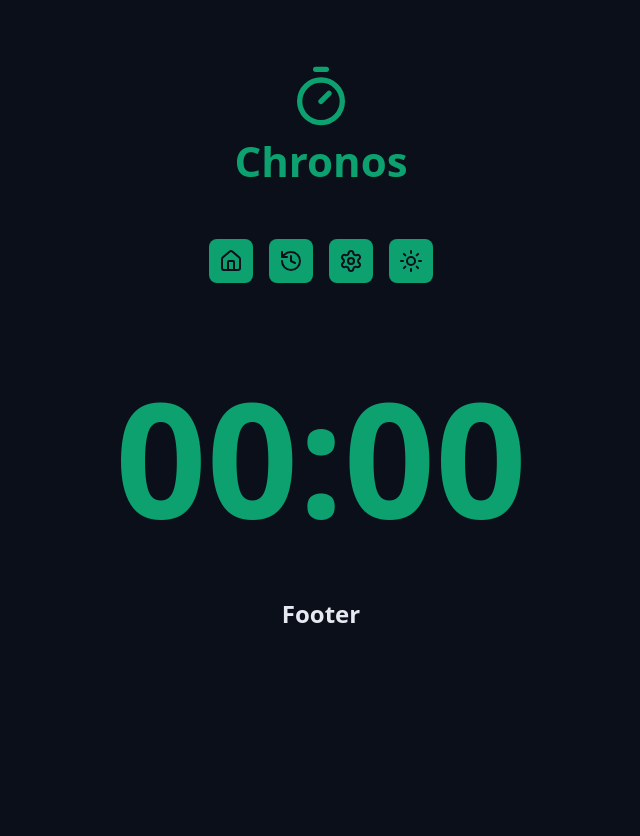
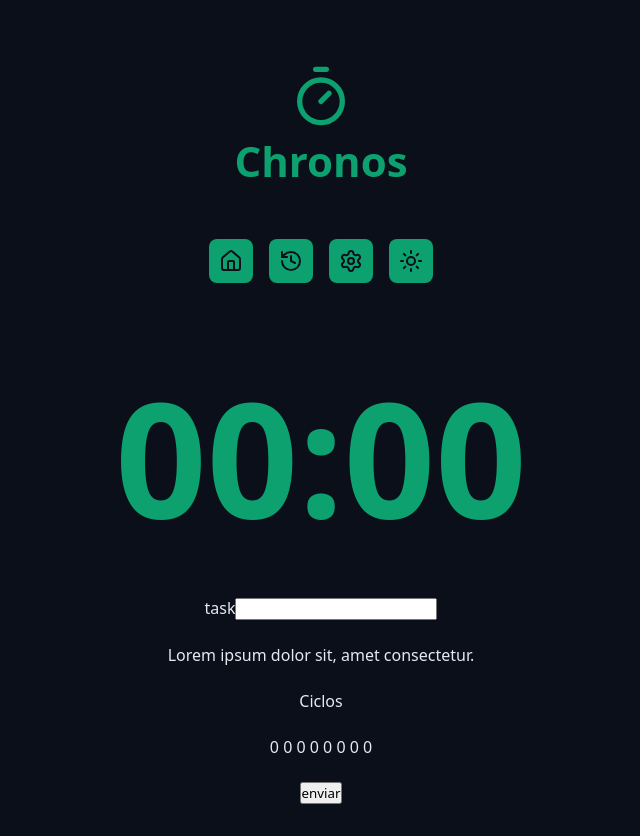
Before and after one commit to MarvinRF/chronos-pomodoro, a React (Vite) app: page / in a window 1280 px wide. Shown: the whole page, without its empty margins (319-959 px from the left). Before the commit the page ends 800 px from the top, so only its background shows below. Built offline with nearby package versions, Linux system fonts and the light colour scheme.

Commit message:
Adds footer form with basic layout
Introduces a form in the footer section to capture task input and display additional content.
Updates global styles to align form elements consistently.

```diff
--- a/src/App.tsx
+++ b/src/App.tsx
@@ -1,6 +1,5 @@
 import { Container } from './components/Container';
 import { CountDown } from './components/CountDown';
-import { Heading } from './components/Heading';
 import { Logo } from './components/Logo';
 import { Menu } from './components/Menu';
 
@@ -23,7 +22,24 @@ export const App = () => {
       </Container>
 
       <Container>
-        <Heading>Footer</Heading>
+        <form action='' className='form'>
+          <div className='formRow'>
+            <label htmlFor='input'>
+              <span>task</span>
+              <input id='input' type='text' />
+            </label>
+          </div>
+          <div className='formRow'>
+            <p>Lorem ipsum dolor sit, amet consectetur.</p>
+          </div>
+          <div className='formRow'>
+            <p>Ciclos</p>
+            <p>0 0 0 0 0 0 0 0</p>
+          </div>
+          <div className='formRow'>
+            <button>enviar</button>
+          </div>
+        </form>
       </Container>
     </>
   );
--- a/src/styles/global.css
+++ b/src/styles/global.css
@@ -15,3 +15,12 @@ body {
   color: var(--text-default);
   background-color: var(--gray-900);
 }
+
+.form,
+.formRow {
+  display: flex;
+  align-items: center;
+  justify-items: center;
+  flex-direction: column;
+  gap: 2.4rem;
+}
```
